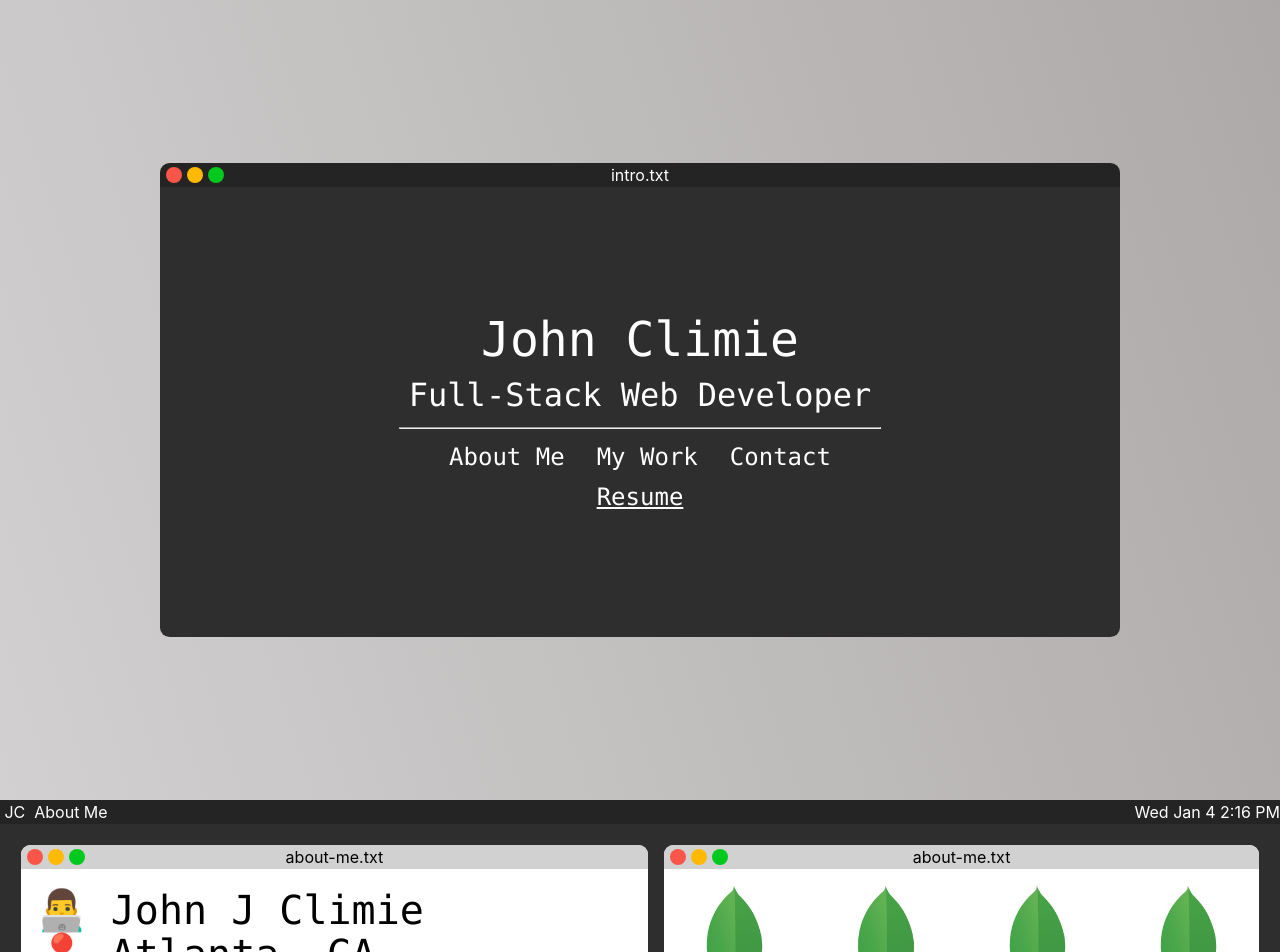
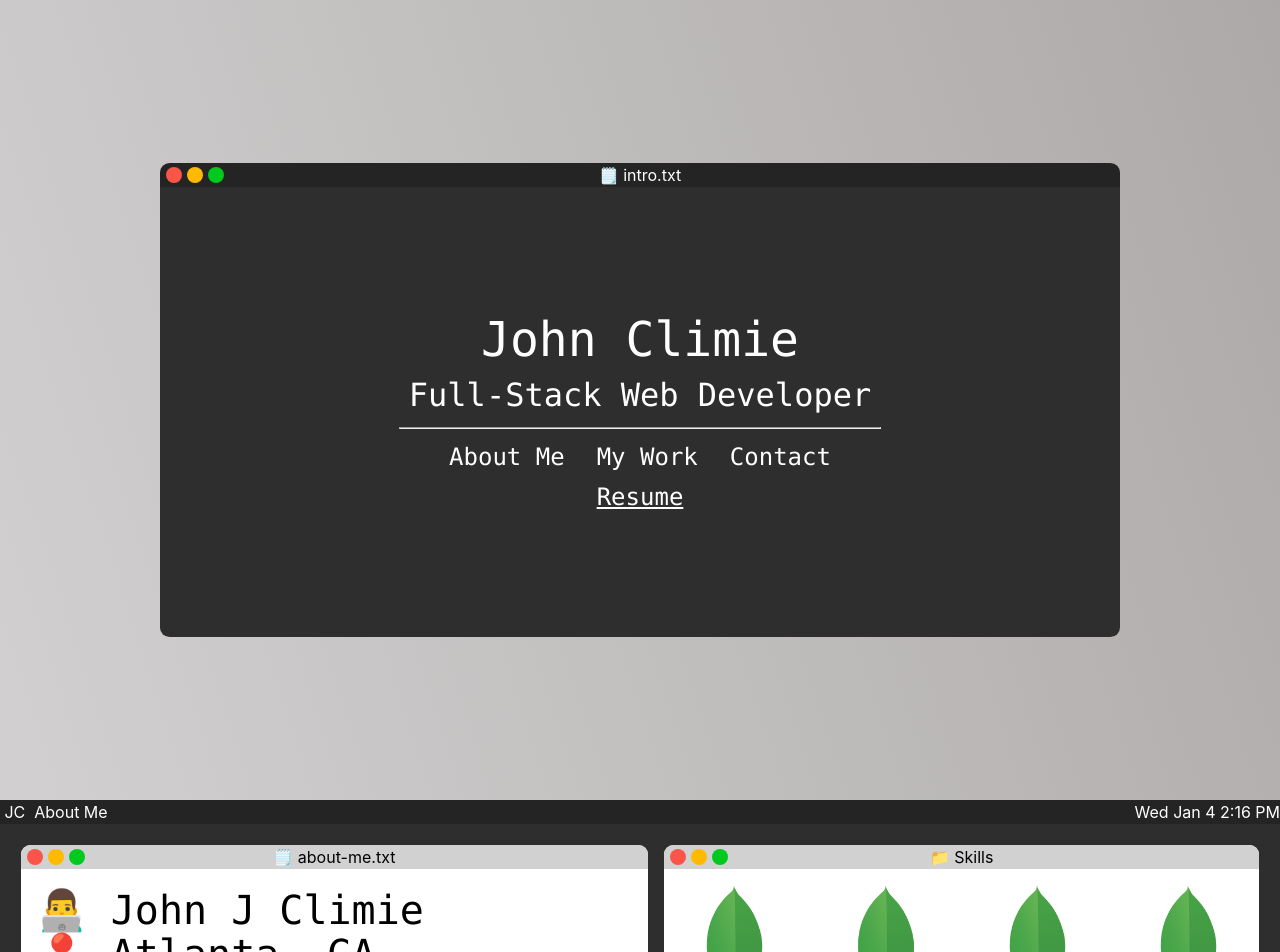
Before and after one commit to johnclimie/portfolio-2023, a Next.js app: page / in a window 1280 px wide. Shown: the top 952 px of the page. Built offline with nearby package versions, Linux system fonts and the light colour scheme.

Commit message:
Added emojis for props

```diff
--- a/components/AboutMeSection.js
+++ b/components/AboutMeSection.js
@@ -14,7 +14,7 @@ export default function AboutMeSection() {
                 <div className={styles.aboutMeContent}>
                     <div className={styles.aboutMeGrid}>
                         <div className={styles.aboutMeTxt}>
-                            <LightWindowTop title={"about-me.txt"}/>
+                            <LightWindowTop title={"🗒️ about-me.txt"}/>
 
                             <div className={styles.aboutMeTxtContent}>
                             <div>
@@ -28,7 +28,7 @@ export default function AboutMeSection() {
                         </div>
 
                         <div className={styles.skillsFolder}>
-                            <LightWindowTop title={"about-me.txt"}/>
+                            <LightWindowTop title={"📁 Skills"}/>
 
                             <div className={styles.skillsList}>
                             {skillData.map(skill => {
--- a/components/IntroSection.js
+++ b/components/IntroSection.js
@@ -6,7 +6,7 @@ export default function IntroSection() {
         <>
             <section className={styles.intro}>
                 <div className={styles.introWindow}>
-                    <DarkWindowTop title="intro.txt"/>
+                    <DarkWindowTop title="🗒️ intro.txt"/>
 
                     <div className={styles.introContent}>
                     <h1 className={styles.name}>John Climie</h1>
```
